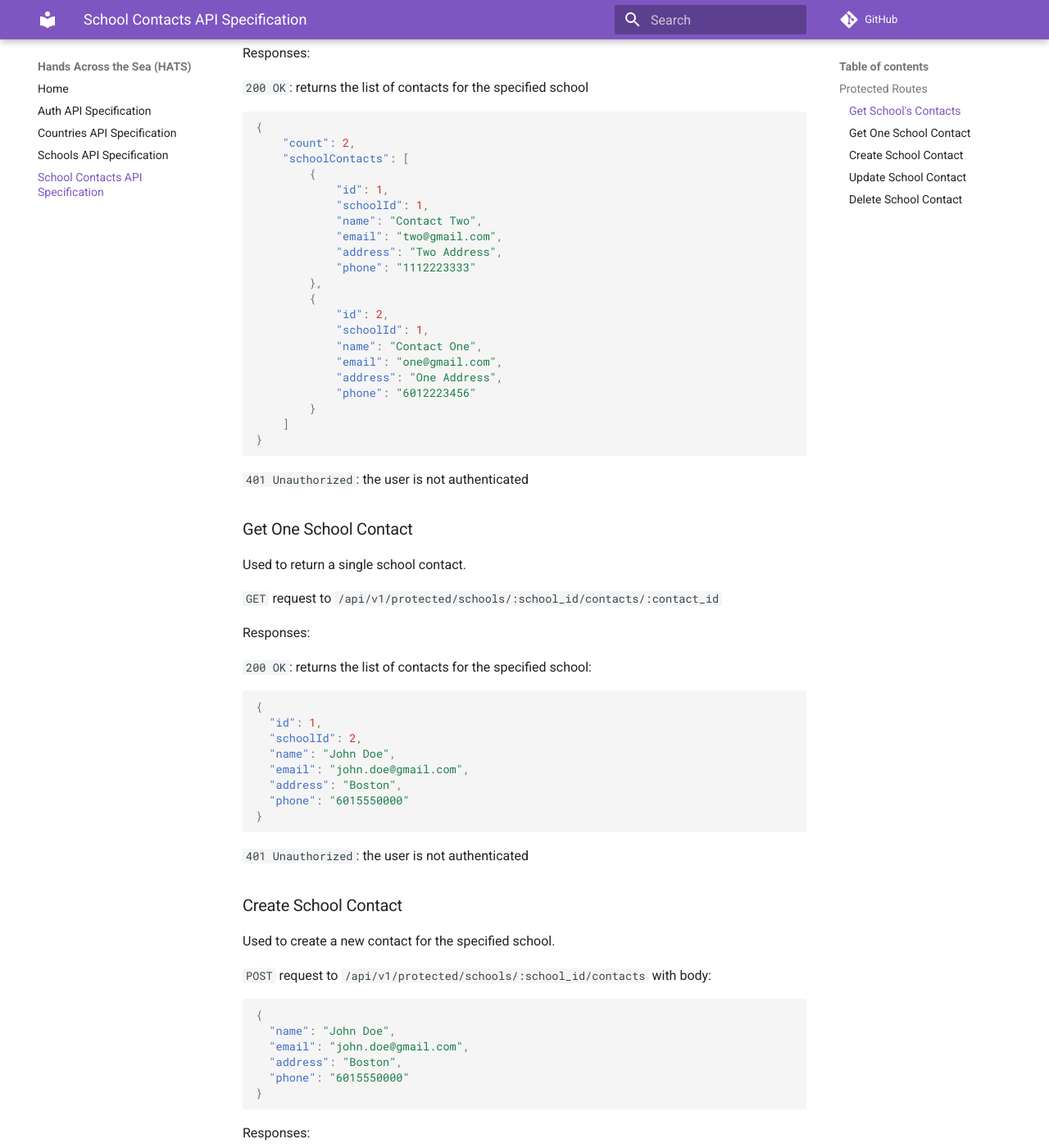
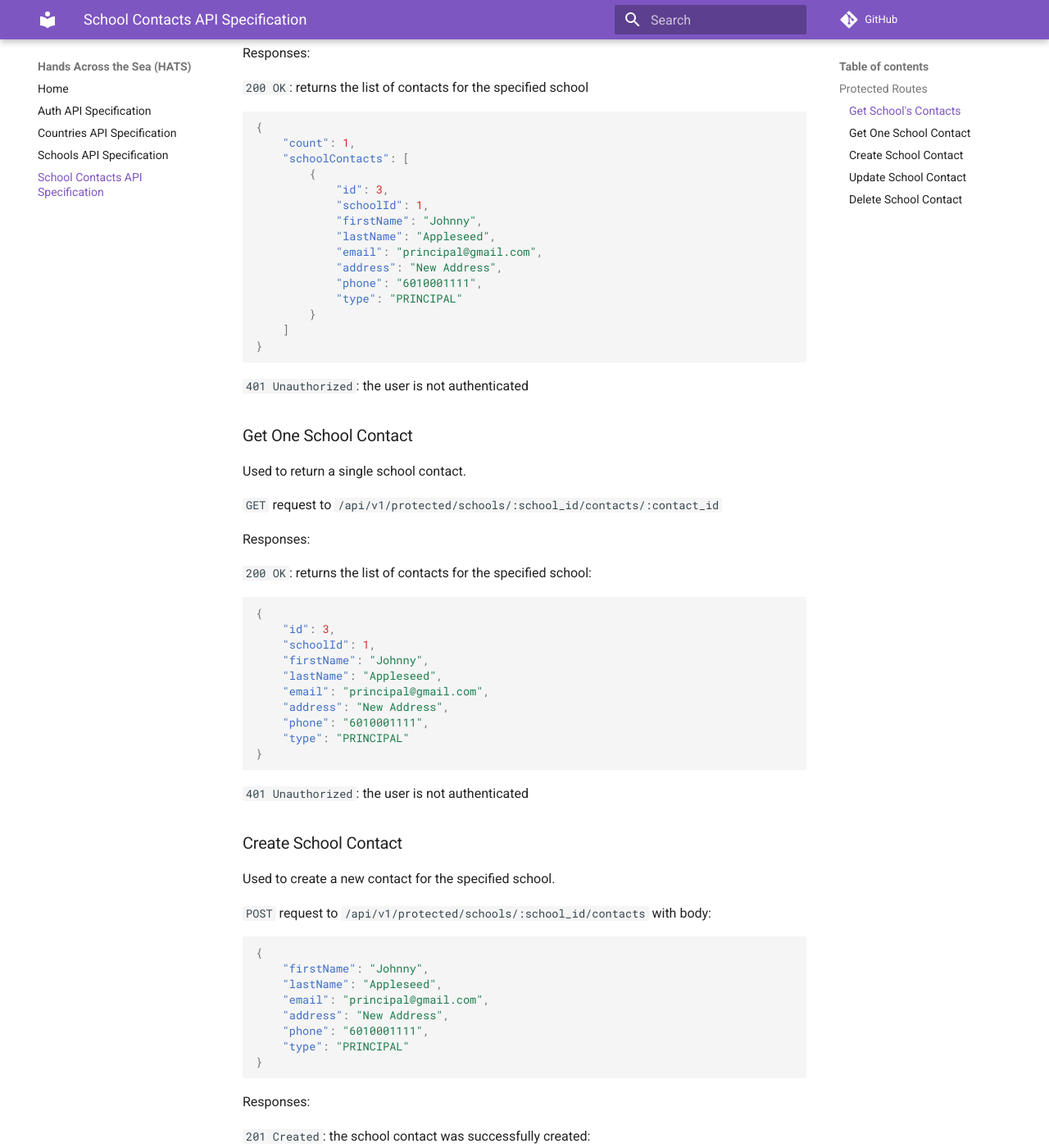
Before and after one commit to Code-4-Community/c4c-dev-docs, an MkDocs documentation site: the page built from docs/hats/api-spec-school-contact.md, in a window 1280 px wide and 1400 px high, scrolled down 413 px. Shown: the whole window at 82% size. Built offline with MkDocs 1.6.1 and Material for MkDocs 9.7.7, drawn with Linux system fonts in a browser that asks for light colours; comment, search, counter and statistics services are not loaded; some of the changed text lies outside the part shown.

Commit message:
Update HATS school routes

````diff
--- a/docs/hats/api-spec-school-contact.md
+++ b/docs/hats/api-spec-school-contact.md
@@ -14,23 +14,17 @@ Responses:
 `200 OK`: returns the list of contacts for the specified school
 ```json
 {
-    "count": 2,
+    "count": 1,
     "schoolContacts": [
         {
-            "id": 1,
+            "id": 3,
             "schoolId": 1,
-            "name": "Contact Two",
-            "email": "two@gmail.com",
-            "address": "Two Address",
-            "phone": "1112223333"
-        },
-        {
-            "id": 2,
-            "schoolId": 1,
-            "name": "Contact One",
-            "email": "one@gmail.com",
-            "address": "One Address",
-            "phone": "6012223456"
+            "firstName": "Johnny",
+            "lastName": "Appleseed",
+            "email": "principal@gmail.com",
+            "address": "New Address",
+            "phone": "6010001111",
+            "type": "PRINCIPAL"
         }
     ]
 }
@@ -48,12 +42,14 @@ Responses:
 `200 OK`: returns the list of contacts for the specified school:
 ```json
 {
-  "id": 1,
-  "schoolId": 2,
-  "name": "John Doe",
-  "email": "john.doe@gmail.com",
-  "address": "Boston",
-  "phone": "6015550000"
+    "id": 3,
+    "schoolId": 1,
+    "firstName": "Johnny",
+    "lastName": "Appleseed",
+    "email": "principal@gmail.com",
+    "address": "New Address",
+    "phone": "6010001111",
+    "type": "PRINCIPAL"
 }
 ```
 
@@ -66,10 +62,12 @@ Used to create a new contact for the specified school.
 `POST` request to `/api/v1/protected/schools/:school_id/contacts` with body:
 ```json
 {
-  "name": "John Doe",
-  "email": "john.doe@gmail.com",
-  "address": "Boston",
-  "phone": "6015550000"
+    "firstName": "Johnny",
+    "lastName": "Appleseed",
+    "email": "principal@gmail.com",
+    "address": "New Address",
+    "phone": "6010001111",
+    "type": "PRINCIPAL"
 }
 ```
 
@@ -78,12 +76,14 @@ Responses:
 `201 Created`: the school contact was successfully created:
 ```json
 {
-  "id": 1,
-  "schoolId": 2,
-  "name": "John Doe",
-  "email": "john.doe@gmail.com",
-  "address": "Boston",
-  "phone": "6015550000"
+    "id": 1,
+    "schoolId": 439,
+    "firstName": "Johnny",
+    "lastName": "Appleseed",
+    "email": "principal@gmail.com",
+    "address": "New Address",
+    "phone": "6010001111",
+    "type": "PRINCIPAL"
 }
 ```
 
@@ -96,10 +96,12 @@ Used to update the specified contact.
 `PUT` request to `/api/v1/protected/schools/:school_id/contacts/:contact_id` with body:
 ```json
 {
-  "name": "John Doe",
-  "email": "john.doe@gmail.com",
-  "address": "Boston",
-  "phone": "6015550000"
+    "firstName": "John",
+    "lastName": "Apple",
+    "email": "principal@gmail.com",
+    "address": "New Address",
+    "phone": "6010002222",
+    "type": "PRINCIPAL"
 }
 ```
 
````
Also changed, not shown: docs/hats/api-spec-country.md (+11 -0 lines), docs/hats/api-spec-school.md (+73 -23 lines), docs/hats/index.md (+12 -4 lines).
